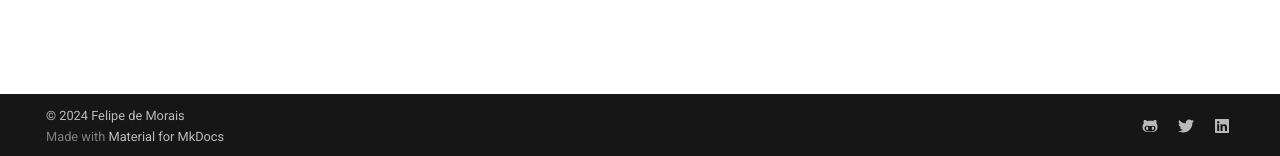
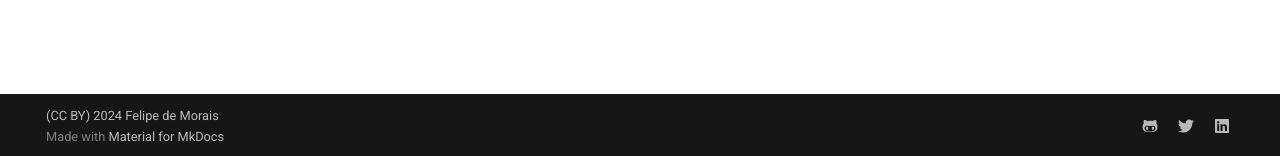
Before and after one commit to lipemorais/building-your-first-api-with-django-and-django-rest-framework, an MkDocs documentation site: the page built from docs/index.md, in a window 1280 px wide. Shown: the part 741-897 px from the top of the page. Built offline with MkDocs 1.6.1 and Material for MkDocs 9.7.7, drawn with Linux system fonts in a browser that asks for light colours.

```diff
--- a/mkdocs.yml
+++ b/mkdocs.yml
@@ -60,4 +60,4 @@ markdown_extensions:
 
 
 copyright: |
-  &copy; 2024 <a href="https://github.com/lipemorais/"  target="_blank" rel="noopener">Felipe de Morais</a>
+  (CC BY) 2024 <a href="https://github.com/lipemorais/"  target="_blank" rel="noopener">Felipe de Morais</a>
```
